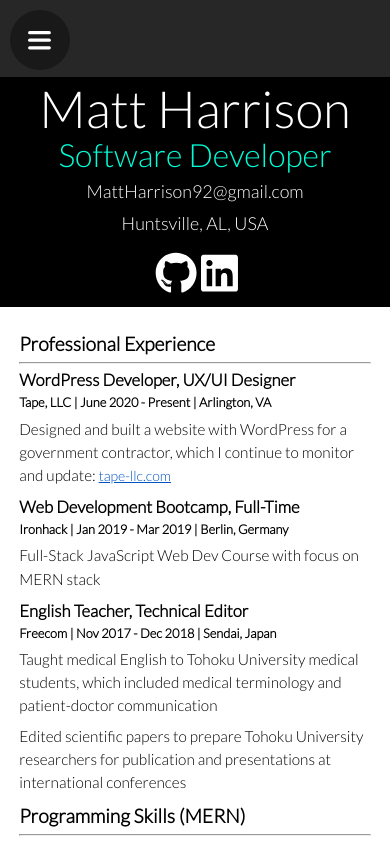
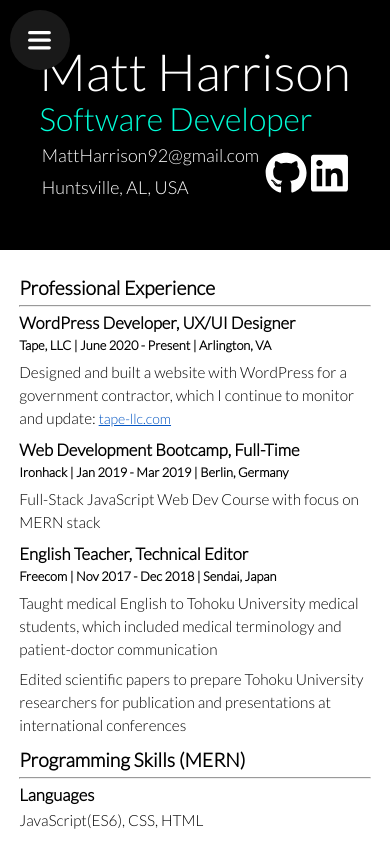
Before and after one commit to Fittocode/Portfolio-website, a React (Create React App) app: page /resume in a window 390 px wide. Shown: the top 843 px of the page. Built offline with nearby package versions, Linux system fonts and the light colour scheme.

Commit message:
fix css resume format

```diff
--- a/src/pages/Resume.js
+++ b/src/pages/Resume.js
@@ -17,16 +17,16 @@ const Resume = () => {
             <div className="resume-box">
                 <div className="resume-bg-black">
                     <div className="resume-black-text">
+                        <div className="contact-box">
                                 <h2>Matt Harrison</h2>
                                 <h3>Software Developer</h3>
-
+                            <div className="resume-contact">
                                     <hr />
-                            <div className="resume-contact">
+                                <div className="resume-address">
                                     <p>MattHarrison92@gmail.com</p>
                                     <p>Huntsville, AL, USA</p>
                                 </div>
                                     <hr />
-                            <div className="contact-box">
                                 <div className="links">
                                     <motion.a whileHover={{ y: -10, transition: { duration: .3 } }} href="https://github.com/Fittocode" >
                                         <motion.div className="brand-icon">
@@ -40,6 +40,7 @@ const Resume = () => {
                                             <FontAwesomeIcon size="3x" icon={faLinkedin} />
                                         </motion.div>
                                     </motion.a>
+                                </div>
                             </div>
                         </div>
                     </div>
@@ -109,7 +110,7 @@ const StyledResume = styled(motion.div)`
     min-height: 100vh;
     color: white;
     overflow: hidden;
-    padding: 2rem 0 2rem 0rem;
+    padding: 0rem 0 2rem 0rem;
 `;
 
 export default Resume
--- a/src/styles/_resume.scss
+++ b/src/styles/_resume.scss
@@ -20,7 +20,7 @@
 
   h3 {
     font-size: 2.5rem;
-    padding: 2rem;
+    padding: 1rem 0rem;
     color: #00fdd7;
   }
 
@@ -31,13 +31,17 @@
   }
   p {
     color: white;
-    padding: 0rem 1rem 1rem;
+    padding: 0rem 1rem 0rem;
   }
 
   hr {
     width: 40%;
     margin: auto;
   }
+}
+
+.resume-address {
+  padding: 1rem 0rem;
 }
 
 .resume-contact {
@@ -123,38 +127,49 @@
 
 @media screen and (max-width: 750px) {
   .resume-box {
-    padding-top: 4rem;
+    padding-top: 0rem;
     flex-direction: column;
-    width: 90%;
+    width: 100%;
   }
   .resume-bg-black {
-    padding-top: 1.5rem;
-    height: 230px;
+    padding-top: 2rem;
+    height: 250px;
 
     h3 {
-      padding-bottom: 1rem;
+      padding: 2rem 0 1rem;
     }
   }
 
   .resume-black-text {
-    text-align: center;
+    display: flex;
+    justify-content: center;
     line-height: 0.5;
     hr {
       display: none;
     }
   }
 
+  .resume-address {
+    padding: 0rem;
+  }
+
+  // .resume-header {
+  //   display: flex;
+  //   justify-content: center;
+  //   text-align: left;
+  // }
+
+  .contact-box {
+    text-align: left;
+    padding-bottom: 1rem;
+  }
+
   .resume-contact {
+    display: flex;
     padding-top: 0rem;
     p {
       padding: 0.2rem;
     }
-  }
-
-  .contact-box {
-    display: flex;
-    justify-content: center;
-    padding-bottom: 1rem;
   }
 
   .links {
```
Lines whose indentation alone changed are shown as unchanged.
